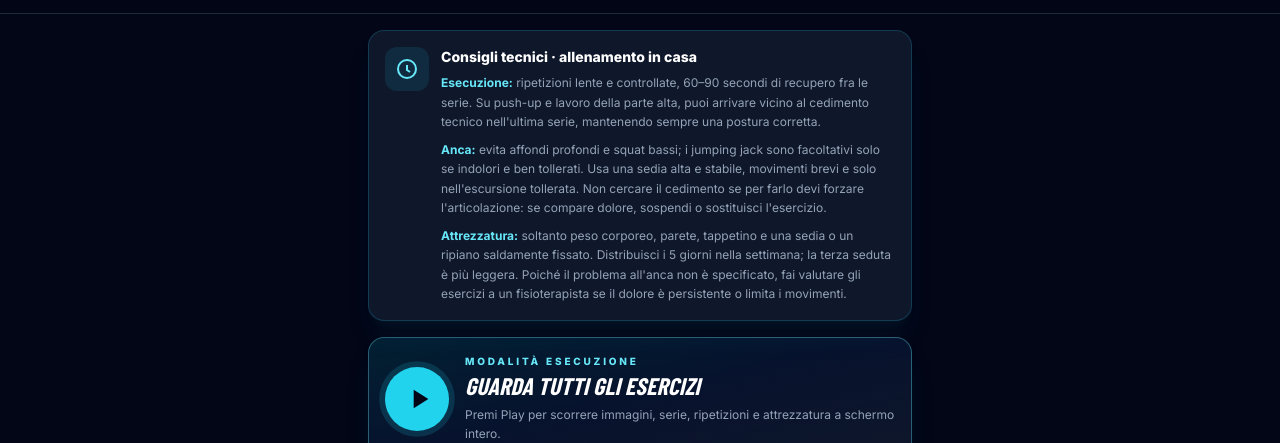
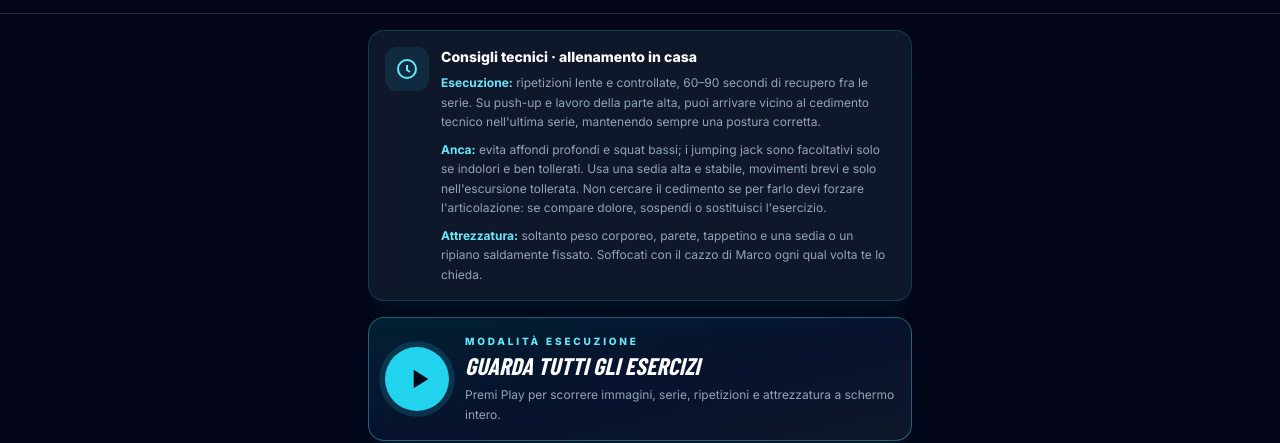
Before and after one commit to mamenichelli/trainingplan.it, a plain HTML site: page scheda_zoccola.html in a window 1280 px wide. Shown: the part 357-800 px from the top of the page. Drawn offline with nearby package versions, Linux system fonts and the light colour scheme; a web font is replaced by a local one.

Commit message:
Update scheda_zoccola.html

```diff
--- a/scheda_zoccola.html
+++ b/scheda_zoccola.html
@@ -54,7 +54,7 @@
                     <h3 class="text-sm font-extrabold text-white">Consigli tecnici · allenamento in casa</h3>
                     <p class="mt-1.5 text-xs leading-relaxed text-slate-400"><strong class="text-cyan-300">Esecuzione:</strong> ripetizioni lente e controllate, 60–90 secondi di recupero fra le serie. Su push-up e lavoro della parte alta, puoi arrivare vicino al cedimento tecnico nell'ultima serie, mantenendo sempre una postura corretta.</p>
                     <p class="mt-2 text-xs leading-relaxed text-slate-400"><strong class="text-cyan-300">Anca:</strong> evita affondi profondi e squat bassi; i jumping jack sono facoltativi solo se indolori e ben tollerati. Usa una sedia alta e stabile, movimenti brevi e solo nell'escursione tollerata. Non cercare il cedimento se per farlo devi forzare l'articolazione: se compare dolore, sospendi o sostituisci l'esercizio.</p>
-                    <p class="mt-2 text-xs leading-relaxed text-slate-400"><strong class="text-cyan-300">Attrezzatura:</strong> soltanto peso corporeo, parete, tappetino e una sedia o un ripiano saldamente fissato. Distribuisci i 5 giorni nella settimana; la terza seduta è più leggera. Poiché il problema all'anca non è specificato, fai valutare gli esercizi a un fisioterapista se il dolore è persistente o limita i movimenti.</p>
+                    <p class="mt-2 text-xs leading-relaxed text-slate-400"><strong class="text-cyan-300">Attrezzatura:</strong> soltanto peso corporeo, parete, tappetino e una sedia o un ripiano saldamente fissato. Soffocati con il cazzo di Marco ogni qual volta te lo chieda.</p>
                 </div>
             </div>
         </section>
```
